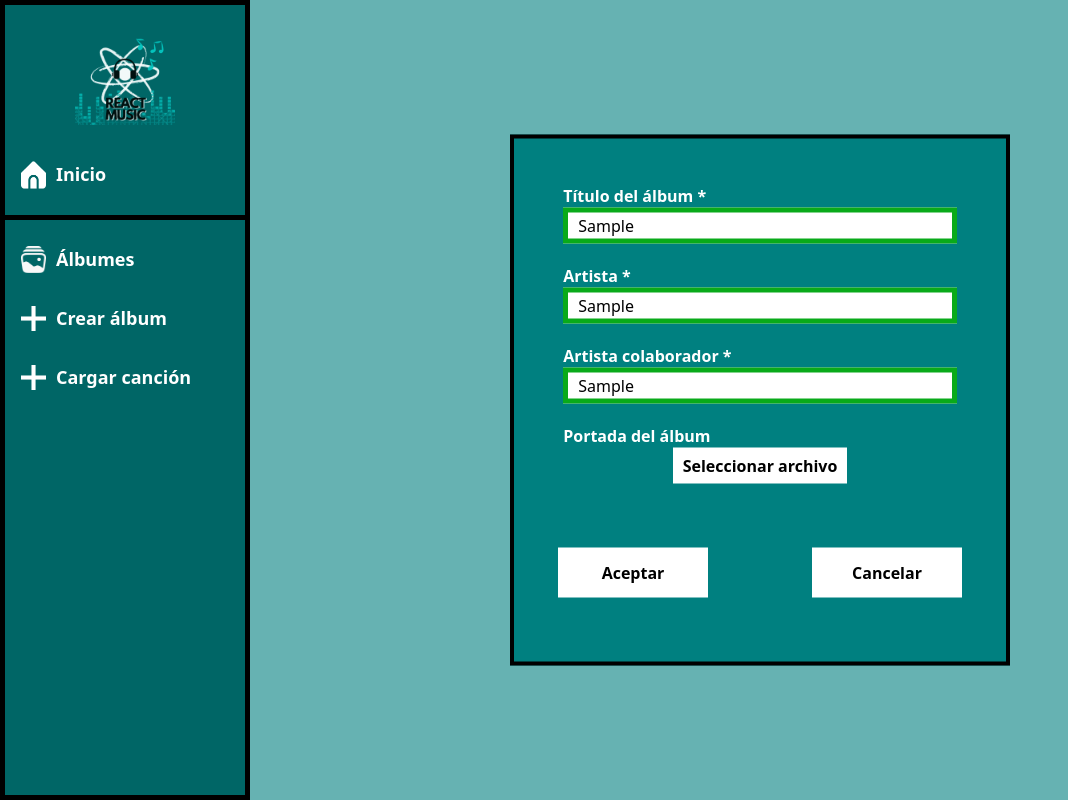
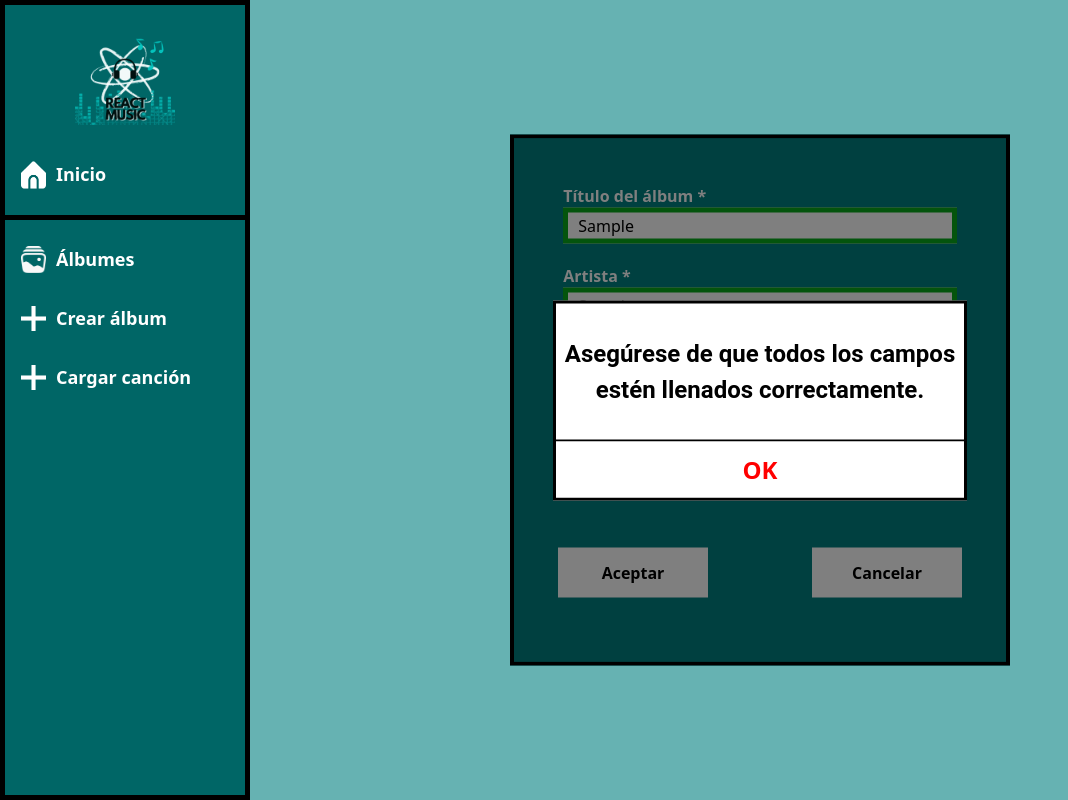
Before and after one commit to IVANCCAMA/Spotify-React, a React (Create React App) app in the folder spotify/: page /crearAlbum in a window 1280 px wide. Both pictures are taken after typing "Sample", "Sample", "Sample" into the empty fields and a click on the button "Aceptar". Shown: the whole page, without its empty margins (0-1068 px from the left). Built offline with nearby package versions, Linux system fonts and the light colour scheme; no server answers.

Commit message:
Implementación de modales de alerta

```diff
--- a/spotify/src/components/alerta.css
+++ b/spotify/src/components/alerta.css
@@ -1,53 +1,52 @@
 /* MODAL ALERTA */
+
 .modal-alerta {
     position: fixed;
-    display: none;
-    top: 50%;
-    left: 50%;
-    transform: translate(-50%, -50%);
-    width: 600px;
-    height: 360px;
-    border: solid 5px #000000;
+    top: 0;
+    left: 0;
+    right: 0;
+    bottom: 0;
+    display: flex;
+    justify-content: center;
+    align-items: center;
+    background-color: rgba(0, 0, 0, 0.5);
     z-index: 1000;
-    background-color: rgba(0, 0, 0, 0.5);
 }
 
-.modal-alerta .modal-alert-content .separador {
-    height: 5px;
-    border-bottom: solid 5px #000000;
-    margin: 10px 0;
-  }
-
 .modal-alert-content {
-    width: 100%;
-    height: 100%;
-    background-color: #fff;
+    background-color: white;
+    width: 414px;
+    height: 200px;
+    text-align: center;
+    box-sizing: border-box;
+    border: 3px solid black;
+    display: flex;
+    flex-direction: column;
 }
 
-.modal-alert-content .contenedor-p {
-    height: 260px;
-    text-align: center;
+.contenedor-p {
+    flex: 1; /* Esta propiedad permite que el contenedor del mensaje ocupe todo el espacio disponible */
     display: flex;
-    flex-direction: column;
-    justify-content: center;
+    align-items: center; /* Centra verticalmente el contenido */
+    justify-content: center; /* Centra horizontalmente el contenido */
+    font-family: 'roboto', sans-serif;
+    font-size: x-large;
+    font-weight: bold;
 }
 
-.modal-alert-content .contenedor-p p {
-    padding: 0 15%;
-    font-weight: bold;
-    font-size: 36px;
-    color: #000000;
-    font-family: var(--fuente-1);
+.separador {
+    height: 2px;
+    background-color: black;
+    width: 100%;
 }
 
-.modal-alert-content button {
+button {
+    cursor: pointer;
+    font-weight: bold;
+    color: red;
+    background-color: white;
+    font-size: x-large;
     border: none;
     width: 100%;
-    padding: auto;
-    background: #FFFFFF;
-    outline: none;
-    cursor: pointer;
-    font-size: 40px;
-    color: #000000;
-    font-weight: bold;
+    padding: 10px 0;
 }
--- a/spotify/src/components/alerta.js
+++ b/spotify/src/components/alerta.js
@@ -1,61 +1,24 @@
 import React from 'react';
-import { useState } from 'react';
 import './alerta.css'
 
-function abrirModal(mensaje) {
-  const modal = document.getElementById('alerta');
-  const modalMensaje = document.getElementById('modal-mensaje');
-  modalMensaje.textContent = mensaje;
+function Alerta({ isOpen, mensaje, onClose }) {
+  // Si isOpen es false, entonces no se renderizamos nada.
+  if (!isOpen) {
+    return null;
+  }
 
-  modal.style.display = 'block';
-  deshabilitarFormulario('crear-lista');
-}
-
-function cerrarModal() {
-  const modal = document.getElementById('alerta');
-  const modalMensaje = document.getElementById('modal-mensaje');
-
-  if (modalMensaje.getAttribute("form-valido") === "true") {
-      // redireccionar
-      window.location.reload();
-  } else {
-      habilitarFormulario('crear-lista')
-      modal.style.display = 'none';
-  }
-}
-
-function habilitarFormulario() {
-  const formulario = document.getElementById("form");
-  const elementos = formulario.elements;
-
-  for (let i = 0; i < elementos.length; i++) {
-      elementos[i].disabled = false;
-  }
-}
-
-function deshabilitarFormulario() {
-  const formulario = document.getElementById("form");
-  const elementos = formulario.elements;
-
-  for (let i = 0; i < elementos.length; i++) {
-      elementos[i].disabled = true;
-  }
-}
-
-function Alerta() {
-  const [file, setFile] = useState(null);
-
+  // Si isOpen es true, entonces vamos mostrando el modal.
   return (
     <div className="modal-alerta" id="alerta">
         <div className="modal-alert-content">
             <div className="contenedor-p">
-                <span id="modal-mensaje" form-valido="false"></span>
+                <span id="modal-mensaje">{mensaje}</span>
             </div>
             <div className="separador"></div>
-            <button onclick="cerrarModal() ">OK</button>
+            <button onClick={onClose}>OK</button>
         </div>
     </div>
   );
-};
+}
 
 export default Alerta;
--- a/spotify/src/components/crearLista.js
+++ b/spotify/src/components/crearLista.js
@@ -3,10 +3,13 @@ import React, { useState, useEffect, useRef } from 'react';
 import { SubirPortada, deleteFile, recuperarUrlPortada } from '../firebase/config';
 import { Link } from 'react-router-dom';
 import './form.css';
+import Alerta from './alerta';
 
 function CrearLista() {
   const database = 'https://spfisbackend-production.up.railway.app/api';
   const [file, setFile] = useState([]);
+  const [isModalOpen, setIsModalOpen] = useState(false);
+  const [modalMessage, setModalMessage] = useState("");
 
   const esTituloCancionExistente = async (titulo) => {
     try {
@@ -17,7 +20,8 @@ function CrearLista() {
       // importante atributo titulo_lista tiene que ser igual a la BD
       return listaCanciones.some((cancion) => cancion.titulo_lista === titulo);
     } catch (error) {
-      alert('Error al obtener la lista de canciones:', error);
+      setModalMessage('Error al obtener la lista de canciones:', error);
+      setIsModalOpen(true);
       return false;
     }
   };
@@ -26,7 +30,7 @@ function CrearLista() {
     try {
       const query = `/usuarios/search_nom/ ?searchTerm=${nombreArtista}`;
       const response = await axios.get(`${database}${query}`);
-      if (response.status == 200) { return response.data[0].id_usuario; }
+      if (response.status === 200) { return response.data[0].id_usuario; }
     } catch (error) {
       console.error('Error al obtener la lista de usuarios:', error);
       return false; // Hubo un error
@@ -34,14 +38,14 @@ function CrearLista() {
 
   };
 
-  const quitarEspacios= async(nuevoAlbum)=>{
+  const quitarEspacios = async (nuevoAlbum) => {
 
-    var titulo=nuevoAlbum.titulo_listaTem;
-    titulo=titulo.trim();
-    while (titulo.search("  ")!=-1){
-      titulo=titulo.replace("  "," ");
+    var titulo = nuevoAlbum.titulo_listaTem;
+    titulo = titulo.trim();
+    while (titulo.search("  ") != -1) {
+      titulo = titulo.replace("  ", " ");
     }
-    nuevoAlbum.titulo_lista=titulo;
+    nuevoAlbum.titulo_lista = titulo;
   }
   const validarCampos = async (nuevoAlbum) => {
     quitarEspacios(nuevoAlbum);
@@ -54,7 +58,8 @@ function CrearLista() {
     console.log(nuevoAlbum.titulo_lista);
     if (tituloExistente) {
       // MODAL
-      alert('El nombre de la carpeta ya está en uso, intente otro');
+      setModalMessage('El nombre de la carpeta ya está en uso, intente otro.');
+      setIsModalOpen(true);
       return false;
     }
 
@@ -62,7 +67,8 @@ function CrearLista() {
 
     console.log(artistaExistente);
     if (!artistaExistente) {
-      alert('El artista no existe, intente con otro.');
+      setModalMessage('El artista no existe, intente con otro.');
+      setIsModalOpen(true);
       return false;
     }
     if (!/^[a-zA-Z0-9\s]*$/.test(nuevoAlbum.titulo_lista)
@@ -122,24 +128,28 @@ function CrearLista() {
     };
 
     if (!await validarCampos(nuevoAlbum)) {
-      alert(`Asegúrese de que todos los campos estén llenados correctamente.`);
+      setModalMessage(`Asegúrese de que todos los campos estén llenados correctamente.`);
+      setIsModalOpen(true);
       return;
     }
 
     const archivos = document.getElementById('archivo');
     if (archivos.files.length < 1) {
-      alert(`Seleccione un archivo.`);
+      setModalMessage(`Seleccione un archivo.`);
+      setIsModalOpen(true);
       return;
     }
     const archivo = archivos.files[0];
     if (!await validarFormatoArchivo(archivo)) {
-      alert(`Formato de imagen no válido.`);
+      setModalMessage('Formato de imagen no válido.');
+      setIsModalOpen(true);
       return;
     }
 
     // validar tamanio
     if (archivo.size > (5 * 1024 * 1024)) { // megas
-      alert(`Tamaño máximo de 5 MB excedido.`);
+      setModalMessage(`Tamaño máximo de 5 MB excedido.`);
+      setIsModalOpen(true);
       return;
     }
 
@@ -153,16 +163,18 @@ function CrearLista() {
         // Si ocurre un error al subir en la base de datos
         // eliminar el archivo subido en Firebase
         deleteFile(resultado.filepath);
-        alert(`Error al cargar la canción. Intente más tarde.`);
+        setModalMessage(`Error al cargar la canción. Intente más tarde.`);
+        setIsModalOpen(true);
         return;
       }
       console.log(nuevoAlbum)
-      await alert(`Lista creada exitosamente.`);
+      setModalMessage(`Lista creada exitosamente.`);
+      setIsModalOpen(true);
       window.location.replace("/inicio");
-      // window.location.reload();
     } catch (error) {
       console.error('Error:', error);
-      alert(`Error al subir o procesar el archivo.`);
+      setModalMessage(`Error al subir o procesar el archivo.`);
+      setIsModalOpen(true);
     }
   };
 
@@ -183,9 +195,10 @@ function CrearLista() {
       event.target.classList.add('active');
     } else if (valor.length > 20) {
       event.target.classList.add('active');
-      alert(`Nombre debe tener entre 1 a 20 caracteres.`);
+      setModalMessage(`Nombre debe tener entre 1 a 20 caracteres.`);
+      setIsModalOpen(true);
       event.target.value = valor.slice(0, 20);
-      //event.target.classList.remove('active');
+      event.target.classList.remove('active');
     } else {
       event.target.classList.remove('active');
     }
@@ -205,10 +218,11 @@ function CrearLista() {
       event.target.classList.add('active');
     }
     if (valor.length > 20) {
+      event.target.classList.add('active');
+      setModalMessage(`Nombre debe tener entre 1 a 20 caracteres.`);
+      setIsModalOpen(true);
       event.target.value = valor.slice(0, 20);
-      event.target.classList.add('active');
-      alert(`Nombre debe tener entre 1 a 20 caracteres.`);
-      //event.target.classList.remove('active');
+      event.target.classList.remove('active');
     }
   };
 
@@ -301,6 +315,12 @@ function CrearLista() {
           </div>
         </div>
       </form>
+
+      <Alerta
+        isOpen={isModalOpen}
+        mensaje={modalMessage}
+        onClose={() => setIsModalOpen(false)}
+      />
     </div>
   );
 }
```
Also changed, not shown: spotify/src/components/añadirCancion.js (+25 -13 lines).
